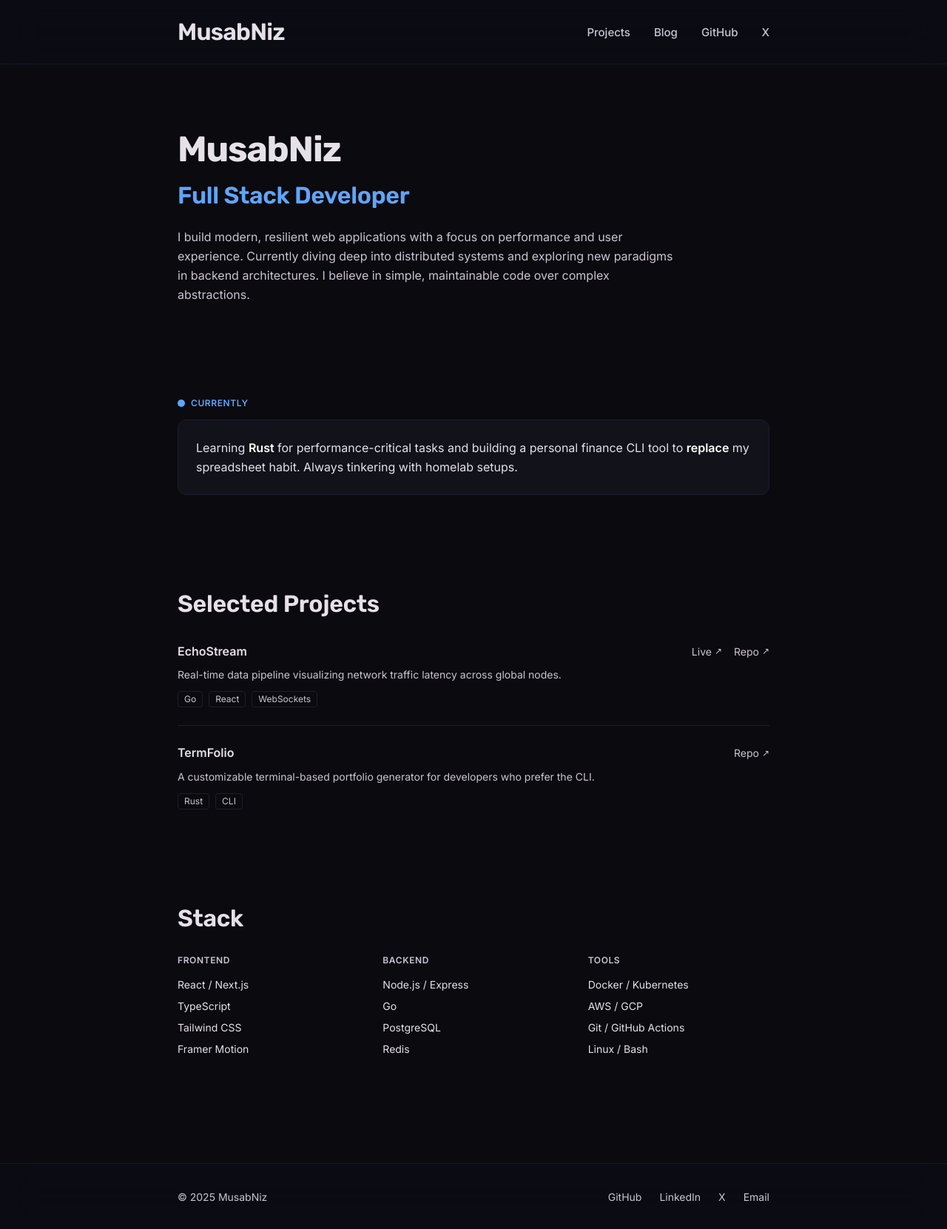
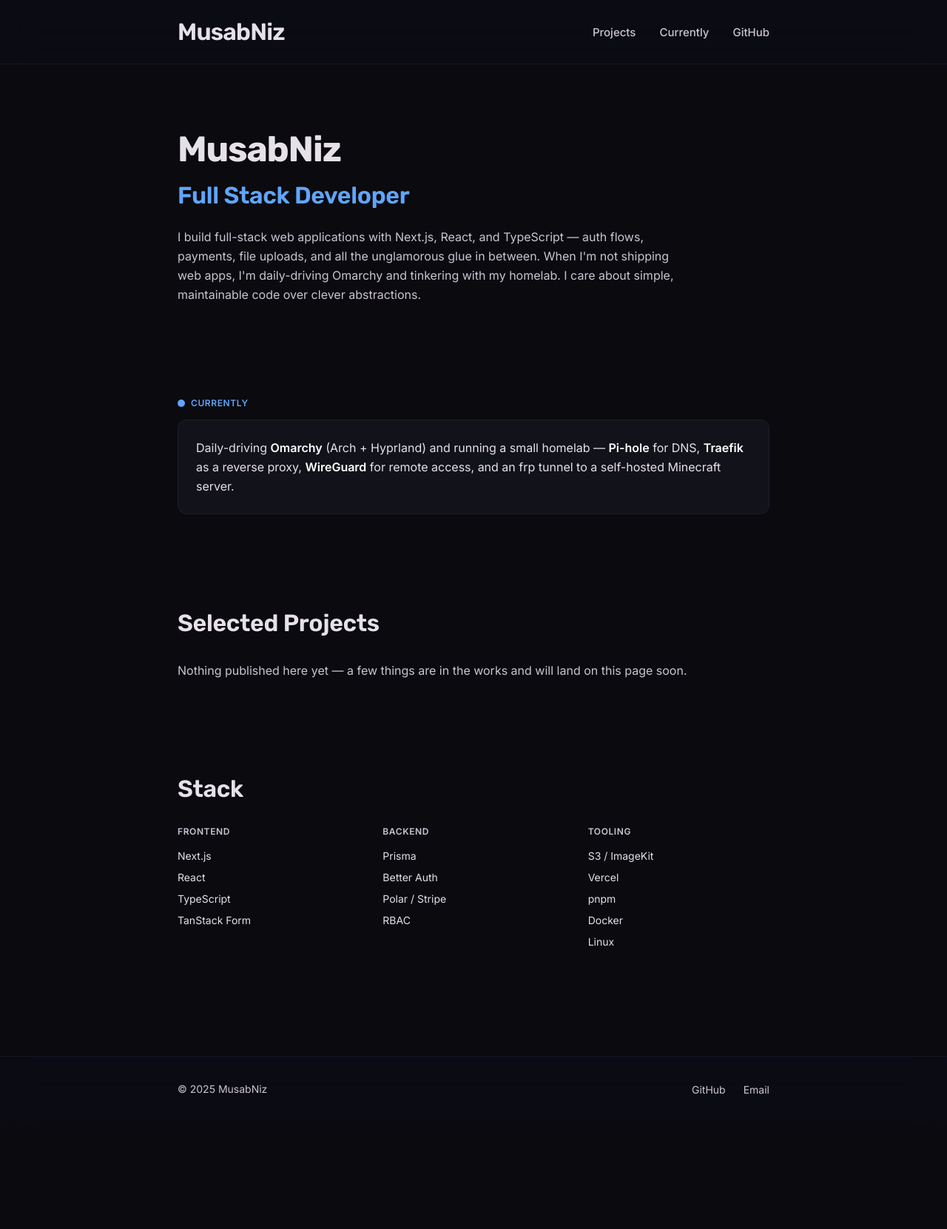
Before and after one commit to MusabAhmedNiz/Portfolio, a Next.js app: page / in a window 1280 px wide. Shown: the whole page at 74% size. After the commit the page ends 1516 px from the top, so only its background shows below. Built offline with nearby package versions, Linux system fonts and the light colour scheme.

Commit message:
Replace placeholder content with real bio, stack, and homelab details; add versioned README and drop dead links

```diff
--- a/package.json
+++ b/package.json
@@ -1,6 +1,6 @@
 {
   "name": "portfolio",
-  "version": "0.1.0",
+  "version": "0.2.0",
   "private": true,
   "scripts": {
     "dev": "next dev",
--- a/src/app/layout.tsx
+++ b/src/app/layout.tsx
@@ -19,7 +19,7 @@
 export const metadata: Metadata = {
   title: "MusabNiz - Full Stack Developer",
   description:
-    "Portfolio of a Full Stack Developer building modern, resilient web applications with a focus on performance and user experience.",
+    "Portfolio of Musab — full-stack developer building web apps with Next.js, React, and TypeScript. Auth, payments, file uploads, and a homelab on the side.",
 };
 
 export default function RootLayout({
--- a/src/components/Currently.tsx
+++ b/src/components/Currently.tsx
@@ -1,6 +1,6 @@
 export function Currently() {
   return (
-    <section>
+    <section id="currently">
       <h2 className="font-inter text-label-caps text-primary uppercase mb-4 flex items-center gap-2 font-semibold tracking-wider">
         <span className="relative flex h-2.5 w-2.5">
           <span className="animate-ping absolute inline-flex h-full w-full rounded-full bg-primary opacity-75"></span>
@@ -10,7 +10,12 @@
       </h2>
       <div className="bg-[#12121a] border border-[#1e1e2e] rounded-xl p-6">
         <p className="font-inter text-body-md text-on-surface leading-relaxed">
-          Learning <strong className="font-semibold text-white">Rust</strong> for performance-critical tasks and building a personal finance CLI tool to <strong className="font-semibold text-white">replace</strong> my spreadsheet habit. Always tinkering with homelab setups.
+          Daily-driving <strong className="font-semibold text-white">Omarchy</strong>{" "}
+          (Arch + Hyprland) and running a small homelab —{" "}
+          <strong className="font-semibold text-white">Pi-hole</strong> for DNS,{" "}
+          <strong className="font-semibold text-white">Traefik</strong> as a reverse
+          proxy, <strong className="font-semibold text-white">WireGuard</strong> for
+          remote access, and an frp tunnel to a self-hosted Minecraft server.
         </p>
       </div>
     </section>
--- a/src/components/Footer.tsx
+++ b/src/components/Footer.tsx
@@ -20,27 +20,7 @@
           </li>
           <li>
             <a
-              href="https://linkedin.com"
-              target="_blank"
-              rel="noopener noreferrer"
-              className="font-inter text-body-sm text-on-surface-variant hover:text-primary transition-colors duration-200"
-            >
-              LinkedIn
-            </a>
-          </li>
-          <li>
-            <a
-              href="https://x.com"
-              target="_blank"
-              rel="noopener noreferrer"
-              className="font-inter text-body-sm text-on-surface-variant hover:text-primary transition-colors duration-200"
-            >
-              X
-            </a>
-          </li>
-          <li>
-            <a
-              href="mailto:hello@example.com"
+              href="mailto:khalilnizamani@gmail.com"
               className="font-inter text-body-sm text-on-surface-variant hover:text-primary transition-colors duration-200"
             >
               Email
--- a/src/components/Hero.tsx
+++ b/src/components/Hero.tsx
@@ -8,10 +8,11 @@
         Full Stack Developer
       </p>
       <p className="font-inter text-body-md text-on-surface-variant max-w-2xl leading-relaxed">
-        I build modern, resilient web applications with a focus on performance
-        and user experience. Currently diving deep into distributed systems and
-        exploring new paradigms in backend architectures. I believe in simple,
-        maintainable code over complex abstractions.
+        I build full-stack web applications with Next.js, React, and
+        TypeScript — auth flows, payments, file uploads, and all the unglamorous
+        glue in between. When I&apos;m not shipping web apps, I&apos;m
+        daily-driving Omarchy and tinkering with my homelab. I care about
+        simple, maintainable code over clever abstractions.
       </p>
     </section>
   );
--- a/src/components/Navbar.tsx
+++ b/src/components/Navbar.tsx
@@ -21,10 +21,10 @@
           </li>
           <li>
             <a
-              href="#blog"
+              href="#currently"
               className="font-inter text-nav-link text-on-surface-variant hover:text-primary transition-colors duration-200"
             >
-              Blog
+              Currently
             </a>
           </li>
           <li>
@@ -37,16 +37,6 @@
               GitHub
             </a>
           </li>
-          <li>
-            <a
-              href="https://x.com"
-              target="_blank"
-              rel="noopener noreferrer"
-              className="font-inter text-nav-link text-on-surface-variant hover:text-primary transition-colors duration-200"
-            >
-              X
-            </a>
-          </li>
         </ul>
       </nav>
     </header>
--- a/src/components/Projects.tsx
+++ b/src/components/Projects.tsx
@@ -6,6 +6,12 @@
       <h2 className="font-rubik text-headline-lg-mobile md:text-headline-lg text-on-surface mb-8 font-semibold tracking-tight">
         Selected Projects
       </h2>
+      {projects.length === 0 ? (
+        <p className="font-inter text-body-md text-on-surface-variant">
+          Nothing published here yet — a few things are in the works and will
+          land on this page soon.
+        </p>
+      ) : (
         <div className="flex flex-col gap-6">
           {projects.map((project, index) => (
             <div key={project.title} className="flex flex-col gap-6">
@@ -60,6 +66,7 @@
             </div>
           ))}
         </div>
+      )}
     </section>
   );
 }
--- a/src/data/projects.ts
+++ b/src/data/projects.ts
@@ -6,18 +6,5 @@
   repoUrl?: string;
 }
 
-export const projects: Project[] = [
-  {
-    title: "EchoStream",
-    description: "Real-time data pipeline visualizing network traffic latency across global nodes.",
-    tags: ["Go", "React", "WebSockets"],
-    liveUrl: "#",
-    repoUrl: "#",
-  },
-  {
-    title: "TermFolio",
-    description: "A customizable terminal-based portfolio generator for developers who prefer the CLI.",
-    tags: ["Rust", "CLI"],
-    repoUrl: "#",
-  },
-];
+// Add projects here as they ship — the section renders an empty state until then.
+export const projects: Project[] = [];
--- a/src/data/skills.ts
+++ b/src/data/skills.ts
@@ -6,14 +6,14 @@
 export const skillCategories: SkillCategory[] = [
   {
     title: "Frontend",
-    skills: ["React / Next.js", "TypeScript", "Tailwind CSS", "Framer Motion"],
+    skills: ["Next.js", "React", "TypeScript", "TanStack Form"],
   },
   {
     title: "Backend",
-    skills: ["Node.js / Express", "Go", "PostgreSQL", "Redis"],
+    skills: ["Prisma", "Better Auth", "Polar / Stripe", "RBAC"],
   },
   {
-    title: "Tools",
-    skills: ["Docker / Kubernetes", "AWS / GCP", "Git / GitHub Actions", "Linux / Bash"],
+    title: "Tooling",
+    skills: ["S3 / ImageKit", "Vercel", "pnpm", "Docker", "Linux"],
   },
 ];
```
Also changed, not shown: 2 other files (tests, documents, lock files or other folders). Lines whose indentation alone changed are shown as unchanged.
